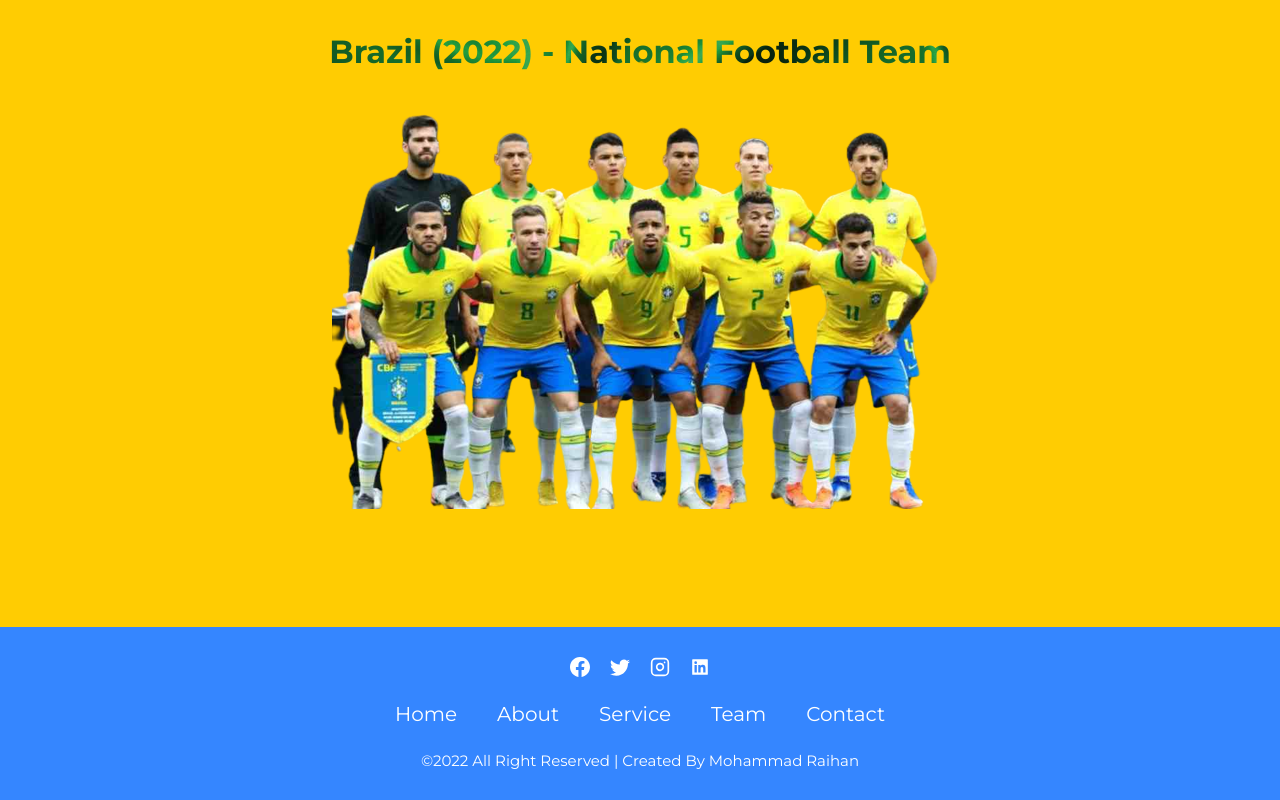
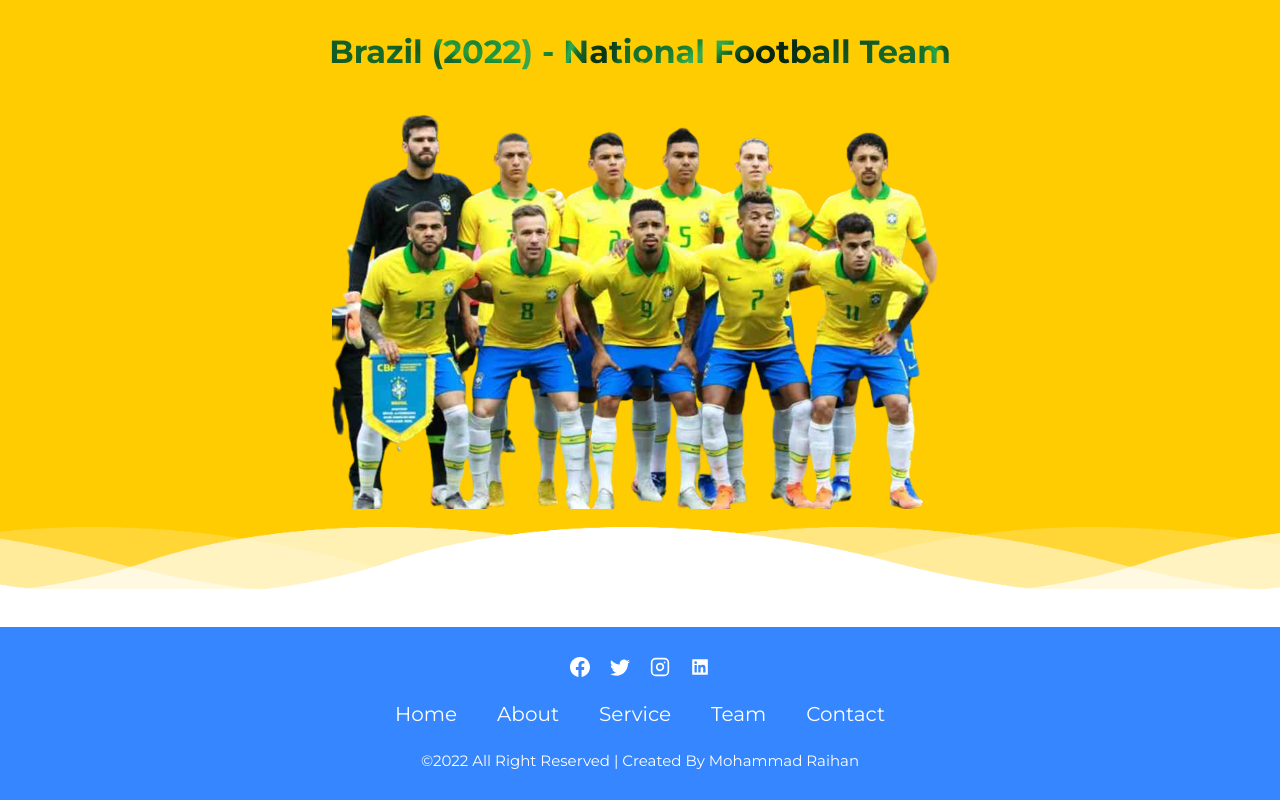
Before and after one commit to Fhbdhj/Volei, a React (Vite) app: page / in a window 1280 px wide. Shown: the part 3686-4486 px from the top of the page. Built offline with nearby package versions, Linux system fonts and the light colour scheme; a web font is replaced by a local one.

Commit message:
10th commit

```diff
--- a/src/App.css
+++ b/src/App.css
@@ -427,7 +427,78 @@ img{
   left: 0;
   width: 100%;
   height: 100px;
-  background-color: #ffcc02;
+  background:  url(./assets/img/wave.png);
+  background-size: 1000px 100px;
+}
+
+.footer .wave#wave1{
+  z-index: 1000;
+  opacity: 1;
+  bottom: 0;
+  animation: animateWave 4s linear infinite;
+}
+
+.footer .wave#wave2{
+  z-index: 999;
+  opacity: 0.5;
+  bottom: 10px;
+  animation: animateWave_02 4s linear infinite;
+}
+
+@keyframes animateWave{
+  0%{
+    background-position-x: 1000px ;
+  }
+
+  100%{
+    background-position-x: 0px ;
+  }
+}
+
+@keyframes animateWave_02{
+  0%{
+    background-position-x: 0px ;
+  }
+
+  100%{
+    background-position-x: 1000px ;
+  }
+}
+
+
+
+.footer .wave#wave3{
+  z-index: 1000;
+  opacity: 0.2;
+  bottom: 15px;
+  animation: animateWave 3s linear infinite;
+}
+
+.footer .wave#wave4{
+  z-index: 999;
+  opacity: 0.7;
+  bottom: 20px;
+  animation: animateWave_02 3s linear infinite;
+}
+
+@keyframes animateWave{
+  0%{
+    background-position-x: 1000px ;
+  }
+
+  100%{
+    background-position-x: 0px ;
+  }
+}
+
+@keyframes animateWave_02{
+  0%{
+    background-position-x: 0px ;
+  }
+
+  100%{
+    background-position-x: 1000px ;
+  }
 }
 
 
--- a/src/components/Footer/Footer.jsx
+++ b/src/components/Footer/Footer.jsx
@@ -6,7 +6,7 @@ import {AiFillLinkedin } from 'react-icons/ai';
 
 const Footer = () => {
   return (
-    <div className="footer">
+    <div className="footer" id='contact'>
         <div className="waves">
             <div className="wave" id='wave1'></div>
             <div className="wave" id='wave2'></div>
```
Also changed, not shown: src/assets/img/wave.png (added).
